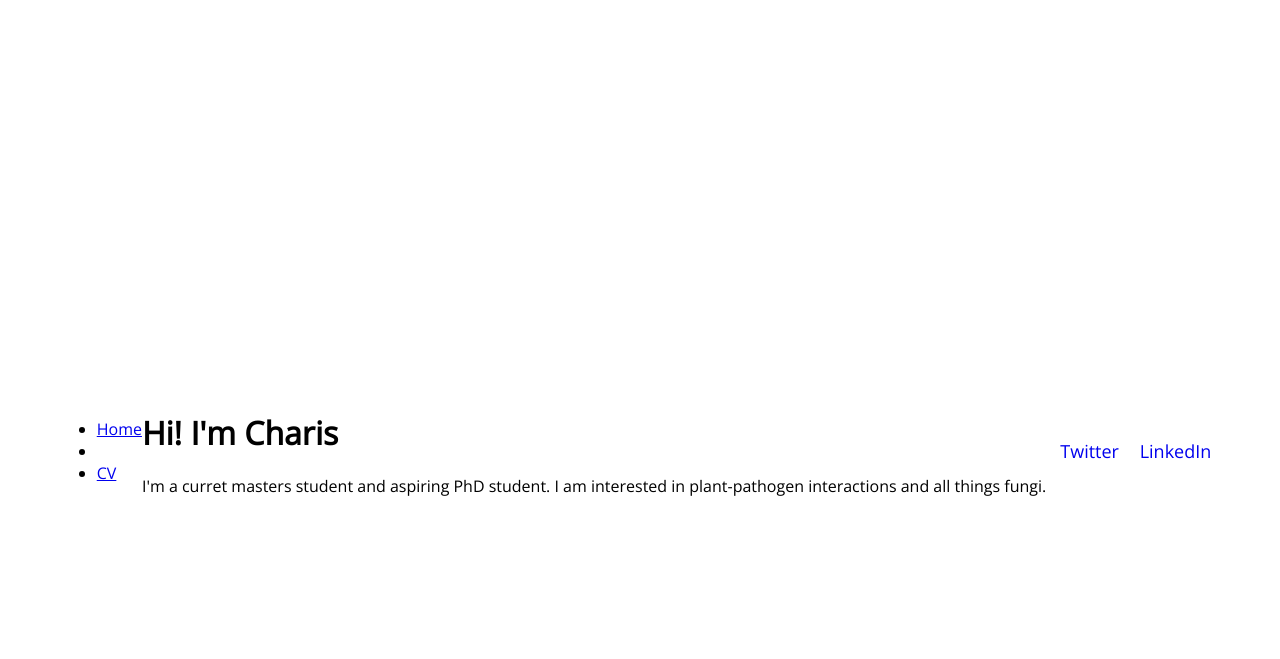
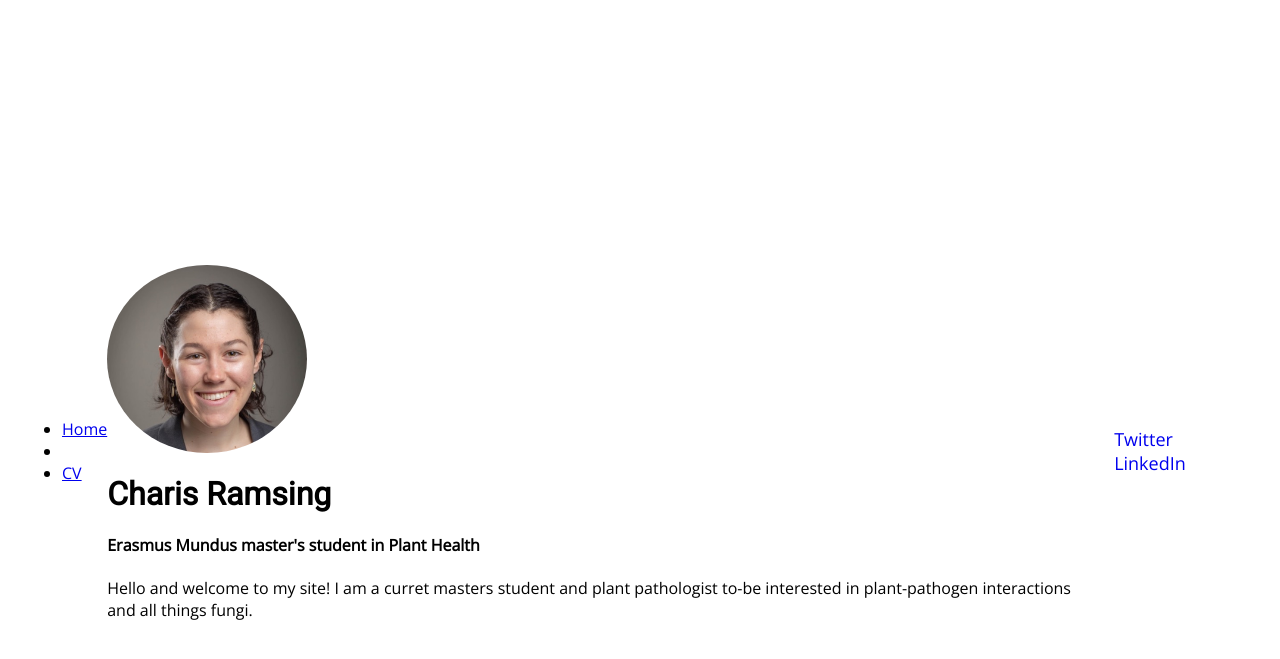
Before and after one commit to cramsing/cramsing.github.io, a Jekyll site: the page built from index.html, in a window 1280 px wide. Shown: the top 659 px of the page. Built offline with Jekyll 4.4.1, drawn with Linux system fonts in a browser that asks for light colours.

Commit message:
Update index.html
redo bio

```diff
--- a/index.html
+++ b/index.html
@@ -3,6 +3,10 @@
 title: Charis Ramsing
 ---
 <div class="blurb">
-  <h1> Hi! I'm Charis</h1>
-  <p> I'm a curret masters student and aspiring PhD student. I am interested in plant-pathogen interactions and all things fungi. </p>
+      <img class="profile-picture" src="img/CR.jpg" width="200"/>
+      <h1 class="name">Charis Ramsing</h1>
+      <h4 class="subtitle">Erasmus Mundus master's student in Plant Health</h4>
+  <p class="bio">
+    Hello and welcome to my site! I am a curret masters student and plant pathologist to-be interested in plant-pathogen interactions and all things fungi.
+  </p>
 </div><!-- /.blurb -->
```
